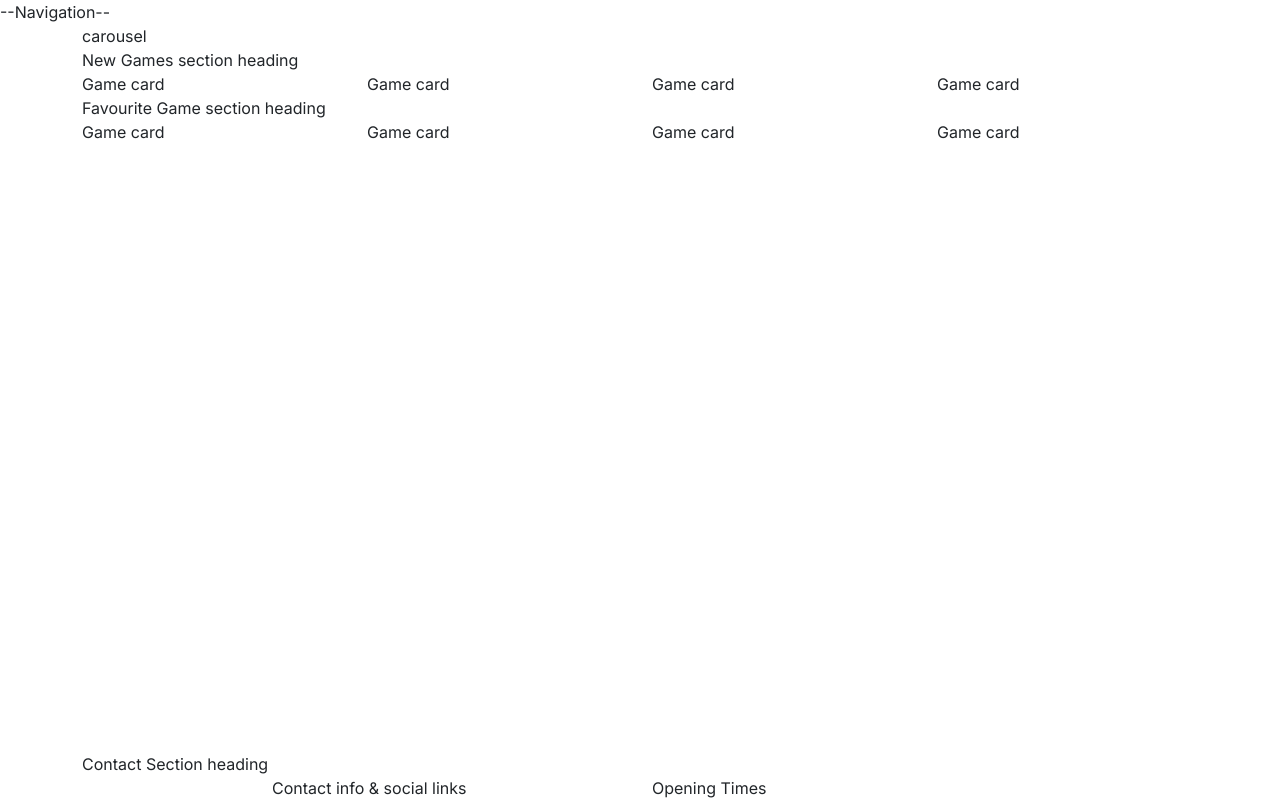
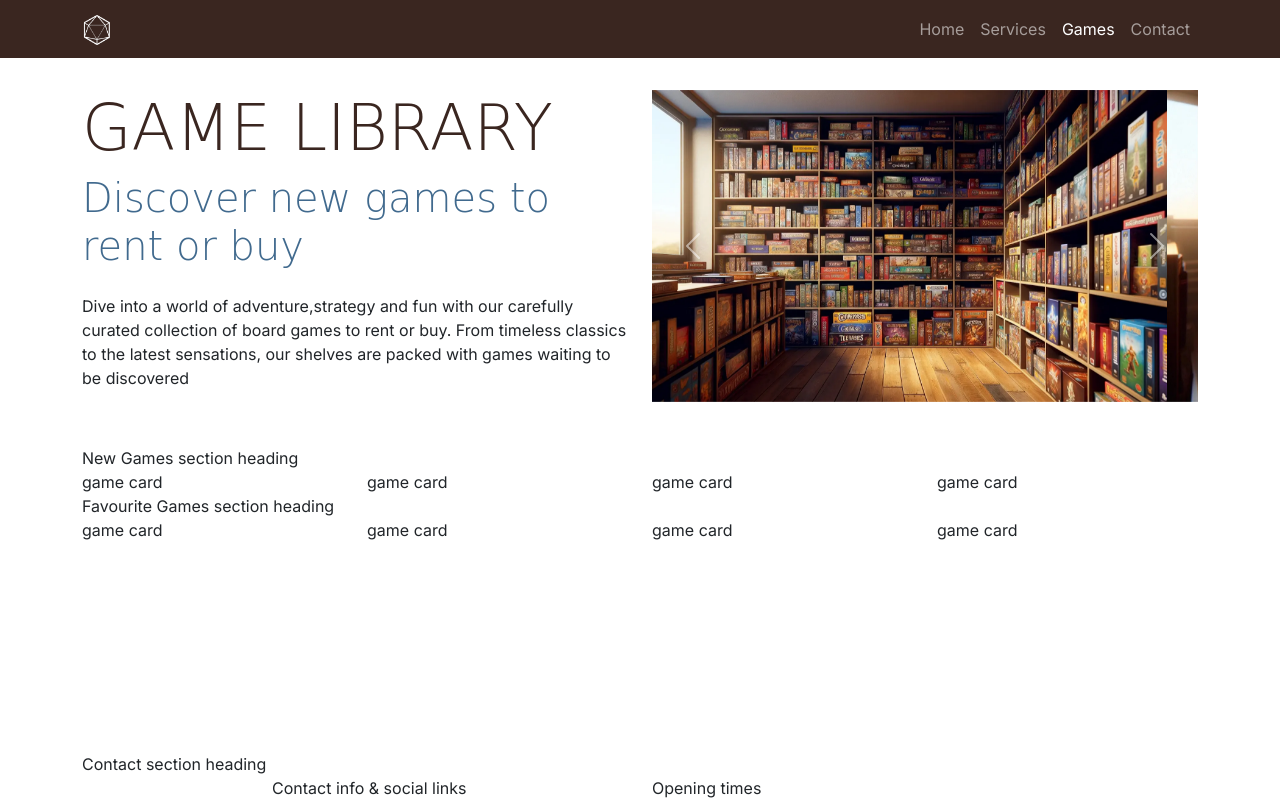
Before and after one commit to ewanw1lls/boardwalk-games-practise, a plain HTML site: page game-library.html in a window 1280 px wide. Drawn offline with nearby package versions, Linux system fonts and the light colour scheme; a web font is replaced by a local one.

Commit message:
add navbar and heade for game library page

```diff
--- a/game-library.html
+++ b/game-library.html
@@ -27,66 +27,133 @@
 
 </head>
 
-<!-- Classes on body set to work mt-auto in footer to ensure footer is always at the bottom of the page-->
+<!-- Classes on body set to work with mt-auto on footer to ensure it always stays at the bottom of the page -->
 
 <body class="d-flex flex-column min-vh-100">
-    <!--Navigation-->
-    <div>--Navigation--</div>
+    <!-- Navigation -->
+    <nav id="navbar" class="navbar navbar-expand-lg" data-bs-theme="dark">
+        <div class="container">
+            <a class="navbar-brand" href="index.html">
+                <img src="assets/images/logo-sm-white.png" alt="Boardwalk Games logo" class="logo">
+            </a>
+            <button class="navbar-toggler" type="button" data-bs-toggle="collapse" data-bs-target="#navbarNav"
+                aria-controls="navbarNav" aria-expanded="false" aria-label="Toggle navigation">
+                <span class="navbar-toggler-icon"></span>
+            </button>
+            <div class="collapse navbar-collapse" id="navbarNav">
+                <ul class="navbar-nav ms-auto">
+                    <li class="nav-item">
+                        <a class="nav-link" href="index.html">Home</a>
+                    </li>
+                    <li class="nav-item">
+                        <a class="nav-link" href="#">Services</a>
+                    </li>
+                    <li class="nav-item">
+                        <a class="nav-link active" aria-current="page" href="game-library.html">Games</a>
+                    </li>
+                    <li class="nav-item">
+                        <a class="nav-link" href="#">Contact</a>
+                    </li>
+                </ul>
+            </div>
+        </div>
+    </nav>
 
-    <!-- Header with carousel-->
-    <header class="container">
-        <row>
-            <div class="col-12-xl-6">
-
+    <!-- Header with carousel -->
+    <header id="header" class="container section">
+        <div class="row">
+            <div class="col-12 col-xl-6 text-center text-xl-start">
+                <h1 class="display-3">Game Library</h1>
+                <p class="lead display-6 sub-heading-color">Discover new games to rent or buy</p>
+                <p class="my-4">Dive into a world of adventure,strategy and fun with our carefully curated collection of
+                    board games to rent or buy. From timeless classics to the latest sensations, our shelves are packed
+                    with games waiting to be discovered</p>
             </div>
-            <div class="col-12-xl-6">carousel</div>
-        </row>
+            <div class="col-12 col-xl-6">
+                <div id="carouselExampleAutoplaying" class="carousel slide" data-bs-ride="carousel">
+                    <div class="carousel-inner">
+                        <div class="carousel-item active">
+                            <img src="assets/images/game-library-carousel-1.webp" class="d-block w-100"
+                                alt="Bookshelves filled with boardgames">
+                        </div>
+                        <div class="carousel-item">
+                            <img src="assets/images/game-library-carousel-2.webp" class="d-block w-100"
+                                alt="Bookshelves filled with boardgames">
+                        </div>
+                        <div class="carousel-item">
+                            <img src="assets/images/game-library-carousel-3.webp" class="d-block w-100"
+                                alt="Bookshelves filled with boardgames, one man is browsing the shelves">
+                        </div>
+                        <div class="carousel-item">
+                            <img src="assets/images/game-library-carousel-4.webp" class="d-block w-100"
+                                alt="8 board games stacked on top of each other">
+                        </div>
+                    </div>
+                    <button class="carousel-control-prev" type="button" data-bs-target="#carouselExampleAutoplaying"
+                        data-bs-slide="prev">
+                        <span class="carousel-control-prev-icon" aria-hidden="true"></span>
+                        <span class="visually-hidden">Previous</span>
+                    </button>
+                    <button class="carousel-control-next" type="button" data-bs-target="#carouselExampleAutoplaying"
+                        data-bs-slide="next">
+                        <span class="carousel-control-next-icon" aria-hidden="true"></span>
+                        <span class="visually-hidden">Next</span>
+                    </button>
+                </div>
+            </div>
+        </div>
     </header>
 
+    <!-- main element to hold all key sections of the home page. It is not part of the grid structure -->
     <main>
         <!-- New Games section -->
         <section class="container">
             <div class="row">
-                <div class="col-12">New Games section heading</div>
-                <div class="col-12 col-md-6 col-xl-3">Game card</div>
-                <div class="col-12 col-md-6 col-xl-3">Game card</div>
-                <div class="col-12 col-md-6 col-xl-3">Game card</div>
-                <div class="col-12 col-md-6 col-xl-3">Game card</div>
+                <div class="col-12">
+                    New Games section heading
+                </div>
+                <div class="col-12 col-md-6 col-xl-3">game card</div>
+                <div class="col-12 col-md-6 col-xl-3">game card</div>
+                <div class="col-12 col-md-6 col-xl-3">game card</div>
+                <div class="col-12 col-md-6 col-xl-3">game card</div>
             </div>
         </section>
-
         <!-- Favourite Games section -->
         <section class="container">
             <div class="row">
-                <div class="col-12">Favourite Game section heading</div>
-                <div class="col-12 col-md-6 col-xl-3">Game card</div>
-                <div class="col-12 col-md-6 col-xl-3">Game card</div>
-                <div class="col-12 col-md-6 col-xl-3">Game card</div>
-                <div class="col-12 col-md-6 col-xl-3">Game card</div>
+                <div class="col-12">
+                    Favourite Games section heading
+                </div>
+                <div class="col-12 col-md-6 col-xl-3">game card</div>
+                <div class="col-12 col-md-6 col-xl-3">game card</div>
+                <div class="col-12 col-md-6 col-xl-3">game card</div>
+                <div class="col-12 col-md-6 col-xl-3">game card</div>
             </div>
         </section>
-
     </main>
 
-    <!-- Footer / Contact Section-->
-
+    <!-- Footer / contact section -->
+    <!-- mt-auto added to push footer to the bottom of the page -->
     <footer class="mt-auto">
         <div class="container">
             <div class="row justify-content-center">
-                <div class="col-12">Contact Section heading</div>
-                <!-- Contact Info-->
+                <div class="col-12">Contact section heading</div>
+                <!-- Contact info -->
                 <div class="col-12 col-md-6 col-xl-4">Contact info & social links</div>
-                <!-- Opening Times-->
-                <div class="col-12 col-md-6 col-xl-4">Opening Times</div>
+                <!-- Opening times -->
+                <div class="col-12 col-md-6 col-xl-4">Opening times</div>
             </div>
         </div>
-
     </footer>
 
+    <!-- Bootstrap JS -->
     <script src="https://cdn.jsdelivr.net/npm/bootstrap@5.3.3/dist/js/bootstrap.bundle.min.js"
         integrity="sha384-YvpcrYf0tY3lHB60NNkmXc5s9fDVZLESaAA55NDzOxhy9GkcIdslK1eN7N6jIeHz" crossorigin="anonymous">
     </script>
-    <script src="https://kit.fontawesome.com/74cf36b92e.js" crossorigin="anonymous"></script>
+
+    <!-- Font Awesome kit -->
+    <script src="https://kit.fontawesome.com/aa9af45995.js" crossorigin="anonymous"></script>
+
 </body>
 
 </html>
```
